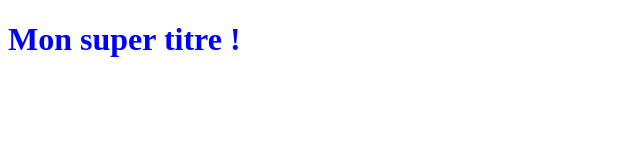
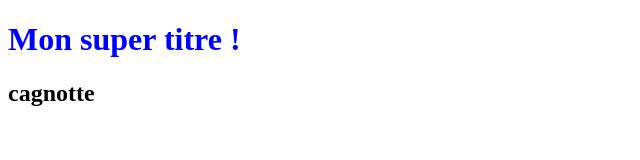
Before and after one commit to AmandineBenoit/OpenclassroomsProject, a plain HTML site: page index.html in a window 1280 px wide. Shown: the whole page, without its empty margins (0-640 px from the left). Drawn offline with Linux system fonts and the light colour scheme.

Commit message:
Réalisation de la partie cagnotte

```diff
--- a/index.html
+++ b/index.html
@@ -9,5 +9,6 @@
 </head>
 <body>
     <h1>Mon super titre !</h1>
+    <h2>cagnotte</h2>
 </body>
 </html>
```
